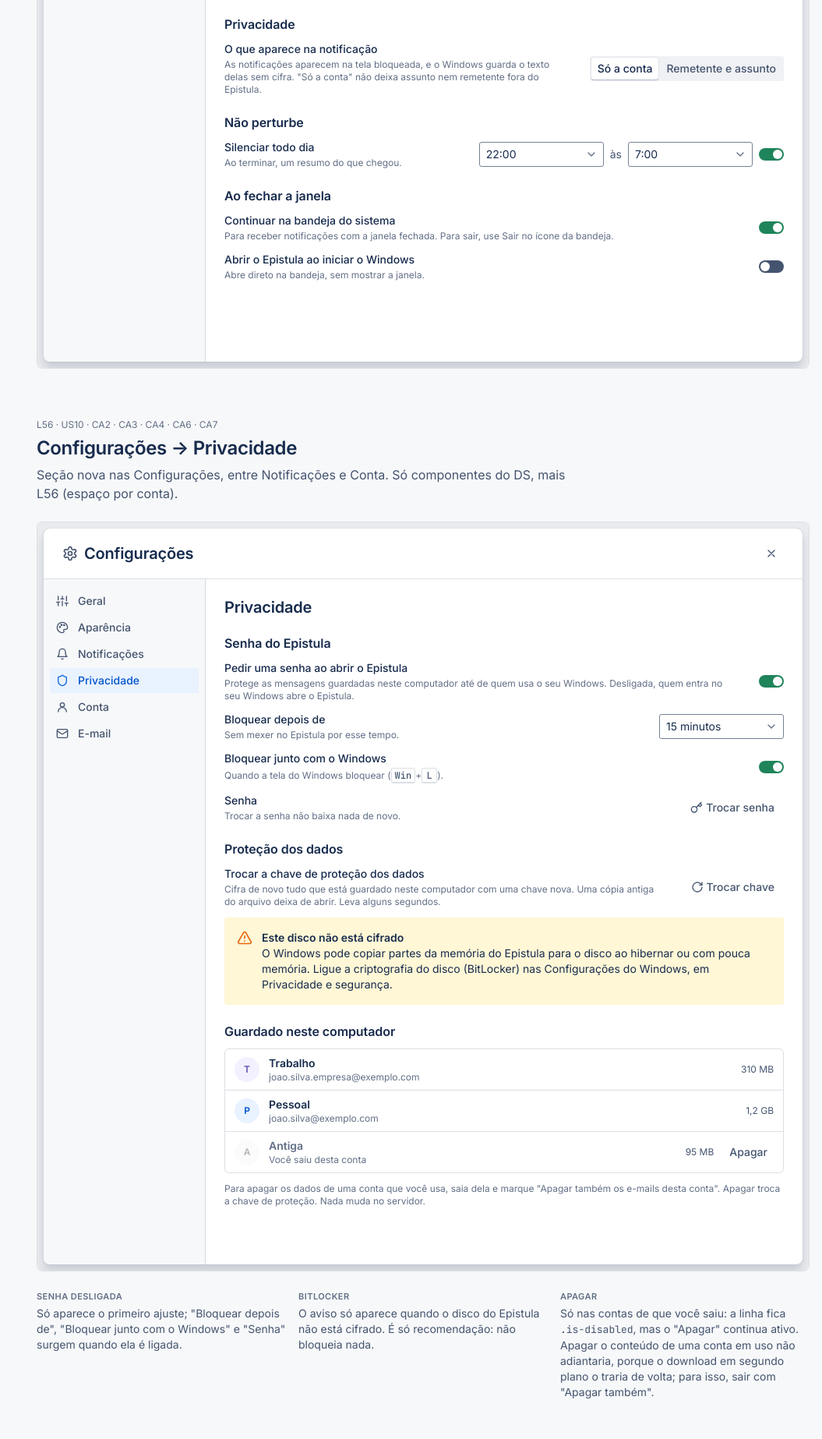
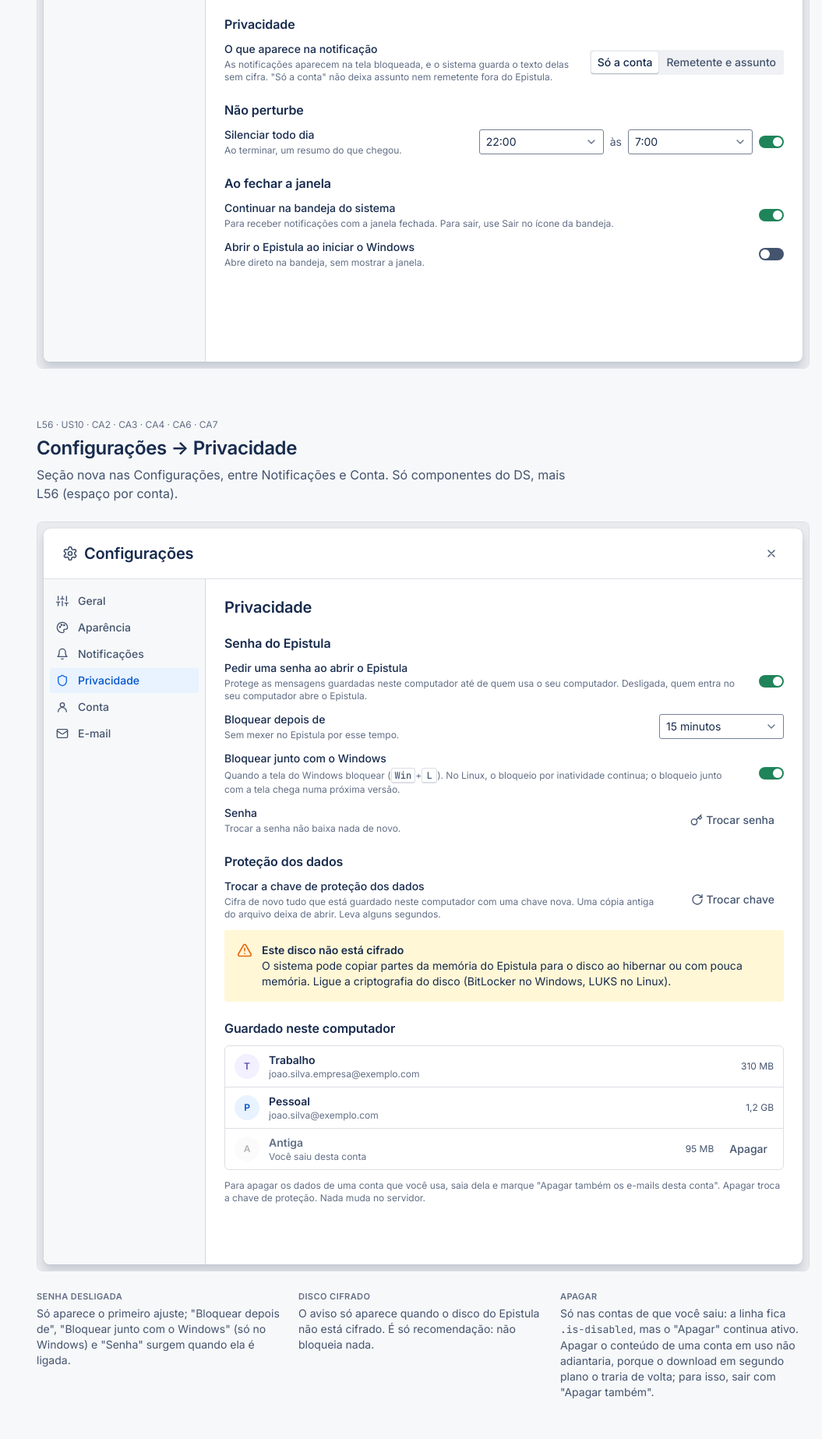
Before and after one commit to elyosemite/ocaml-design-system, a plain HTML site: page modais.html in a window 1280 px wide. Shown: the part 4014-5860 px from the top of the page at 78% size, without its empty margins (225-1280 px from the left). Drawn offline with Linux system fonts and the light colour scheme.

Commit message:
feat: US17, textos e opcoes por sistema
- A interface pergunta o sistema ao backend e esconde o bloqueio do Windows no Linux.

- Textos de tema, S/MIME, notificacoes, importacao e disco falam em sistema; o aviso cita BitLocker ou LUKS.

- Design system atualizado com os mesmos textos.

```diff
--- a/modais.html
+++ b/modais.html
@@ -225,7 +225,7 @@
                 </div>
                 <div class="settings__group">
                   <h4 class="settings__group-title">Privacidade</h4>
-                  <div class="setting"><div><div class="setting__label" id="priv">O que aparece na notificação</div><p class="setting__desc">As notificações aparecem na tela bloqueada, e o Windows guarda o texto delas sem cifra. "Só a conta" não deixa assunto nem remetente fora do Epistula.</p></div>
+                  <div class="setting"><div><div class="setting__label" id="priv">O que aparece na notificação</div><p class="setting__desc">As notificações aparecem na tela bloqueada, e o sistema guarda o texto delas sem cifra. "Só a conta" não deixa assunto nem remetente fora do Epistula.</p></div>
                     <div class="segmented" role="radiogroup" aria-labelledby="priv"><button class="btn btn--compact" type="button" role="radio" aria-checked="true">Só a conta</button><button class="btn btn--compact" type="button" role="radio" aria-checked="false">Remetente e assunto</button></div></div>
                 </div>
                 <div class="settings__group">
@@ -272,7 +272,7 @@
                 <div class="settings__group">
                   <h4 class="settings__group-title">Senha do Epistula</h4>
                   <div class="setting">
-                    <div><div class="setting__label">Pedir uma senha ao abrir o Epistula</div><p class="setting__desc">Protege as mensagens guardadas neste computador até de quem usa o seu Windows. Desligada, quem entra no seu Windows abre o Epistula.</p></div>
+                    <div><div class="setting__label">Pedir uma senha ao abrir o Epistula</div><p class="setting__desc">Protege as mensagens guardadas neste computador até de quem usa o seu computador. Desligada, quem entra no seu computador abre o Epistula.</p></div>
                     <input type="checkbox" class="toggle" checked aria-label="Pedir uma senha ao abrir o Epistula">
                   </div>
                   <div class="setting">
@@ -280,7 +280,7 @@
                     <span class="select"><select aria-labelledby="p-lock"><option>5 minutos</option><option selected>15 minutos</option><option>30 minutos</option><option>1 hora</option><option>Nunca</option></select><svg class="i"><use href="#i-chevron-down"/></svg></span>
                   </div>
                   <div class="setting">
-                    <div><div class="setting__label">Bloquear junto com o Windows</div><p class="setting__desc">Quando a tela do Windows bloquear (<kbd>Win</kbd>+<kbd>L</kbd>).</p></div>
+                    <div><div class="setting__label">Bloquear junto com o Windows</div><p class="setting__desc">Quando a tela do Windows bloquear (<kbd>Win</kbd>+<kbd>L</kbd>). No Linux, o bloqueio por inatividade continua; o bloqueio junto com a tela chega numa próxima versão.</p></div>
                     <input type="checkbox" class="toggle" checked aria-label="Bloquear junto com o Windows">
                   </div>
                   <div class="setting">
@@ -299,7 +299,7 @@
                     <svg class="i"><use href="#i-warning"/></svg>
                     <div>
                       <p class="section-message__title">Este disco não está cifrado</p>
-                      <p>O Windows pode copiar partes da memória do Epistula para o disco ao hibernar ou com pouca memória. Ligue a criptografia do disco (BitLocker) nas Configurações do Windows, em Privacidade e segurança.</p>
+                      <p>O sistema pode copiar partes da memória do Epistula para o disco ao hibernar ou com pouca memória. Ligue a criptografia do disco (BitLocker no Windows, LUKS no Linux).</p>
                     </div>
                   </div>
                 </div>
@@ -319,8 +319,8 @@
         </div>
       </div>
       <dl class="guidance">
-        <div><dt>Senha desligada</dt><dd>Só aparece o primeiro ajuste; "Bloquear depois de", "Bloquear junto com o Windows" e "Senha" surgem quando ela é ligada.</dd></div>
-        <div><dt>BitLocker</dt><dd>O aviso só aparece quando o disco do Epistula não está cifrado. É só recomendação: não bloqueia nada.</dd></div>
+        <div><dt>Senha desligada</dt><dd>Só aparece o primeiro ajuste; "Bloquear depois de", "Bloquear junto com o Windows" (só no Windows) e "Senha" surgem quando ela é ligada.</dd></div>
+        <div><dt>Disco cifrado</dt><dd>O aviso só aparece quando o disco do Epistula não está cifrado. É só recomendação: não bloqueia nada.</dd></div>
         <div><dt>Apagar</dt><dd>Só nas contas de que você saiu: a linha fica <code>.is-disabled</code>, mas o "Apagar" continua ativo. Apagar o conteúdo de uma conta em uso não adiantaria, porque o download em segundo plano o traria de volta; para isso, sair com "Apagar também".</dd></div>
       </dl>
     </section>
@@ -416,7 +416,7 @@
           <div class="settings__group">
             <h4 class="settings__group-title">Notificações → Privacidade</h4>
             <div class="setting">
-              <div><div class="setting__label" id="t1">O que aparece na notificação</div><p class="setting__desc">As notificações aparecem na tela bloqueada, e o Windows guarda o texto delas sem cifra. "Só a conta" não deixa assunto nem remetente fora do Epistula.</p></div>
+              <div><div class="setting__label" id="t1">O que aparece na notificação</div><p class="setting__desc">As notificações aparecem na tela bloqueada, e o sistema guarda o texto delas sem cifra. "Só a conta" não deixa assunto nem remetente fora do Epistula.</p></div>
               <div class="segmented" role="radiogroup" aria-labelledby="t1"><button class="btn btn--compact" type="button" role="radio" aria-checked="true">Só a conta</button><button class="btn btn--compact" type="button" role="radio" aria-checked="false">Remetente e assunto</button></div>
             </div>
           </div>
```
Also changed, not shown: arquivos.html (+1 -1 lines), criptografia.html (+1 -1 lines), documentacao.html (+3 -3 lines), header.html (+2 -2 lines), selecao.html (+1 -1 lines), toasts.html (+3 -3 lines).
